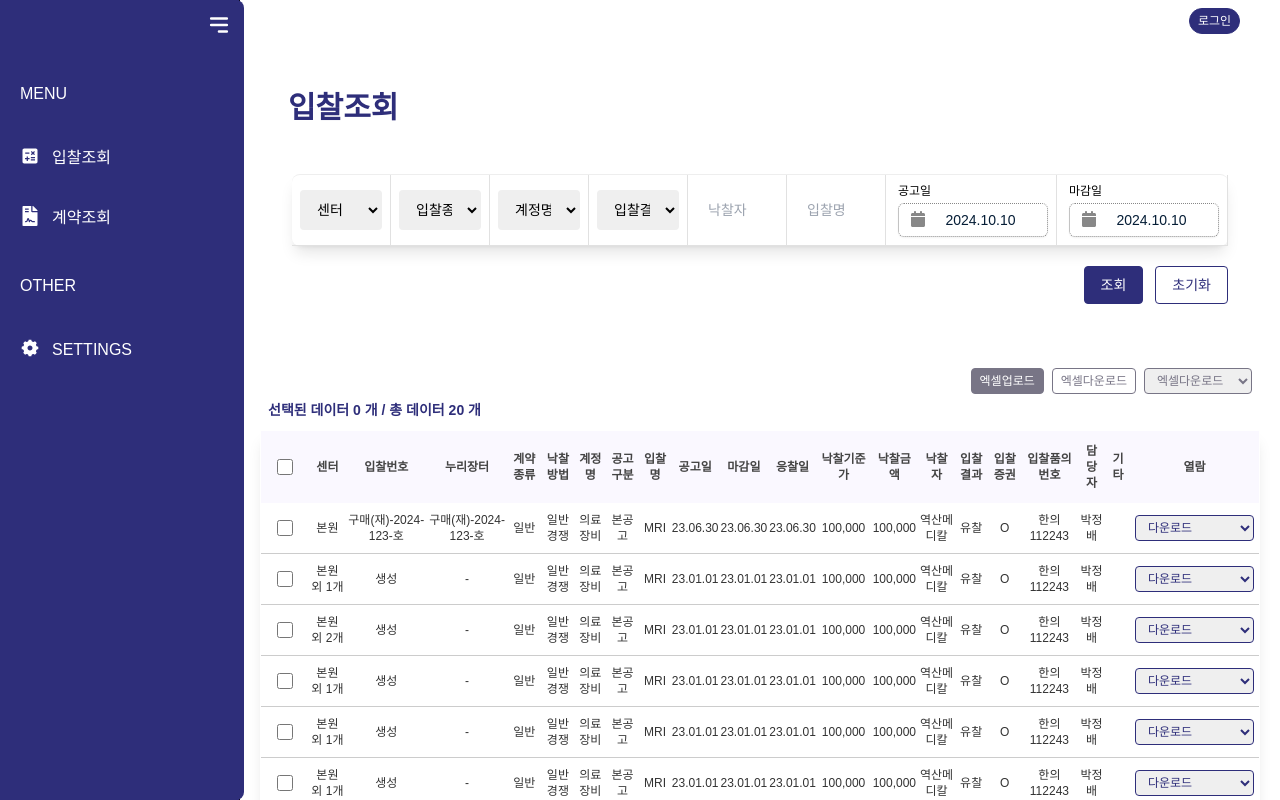
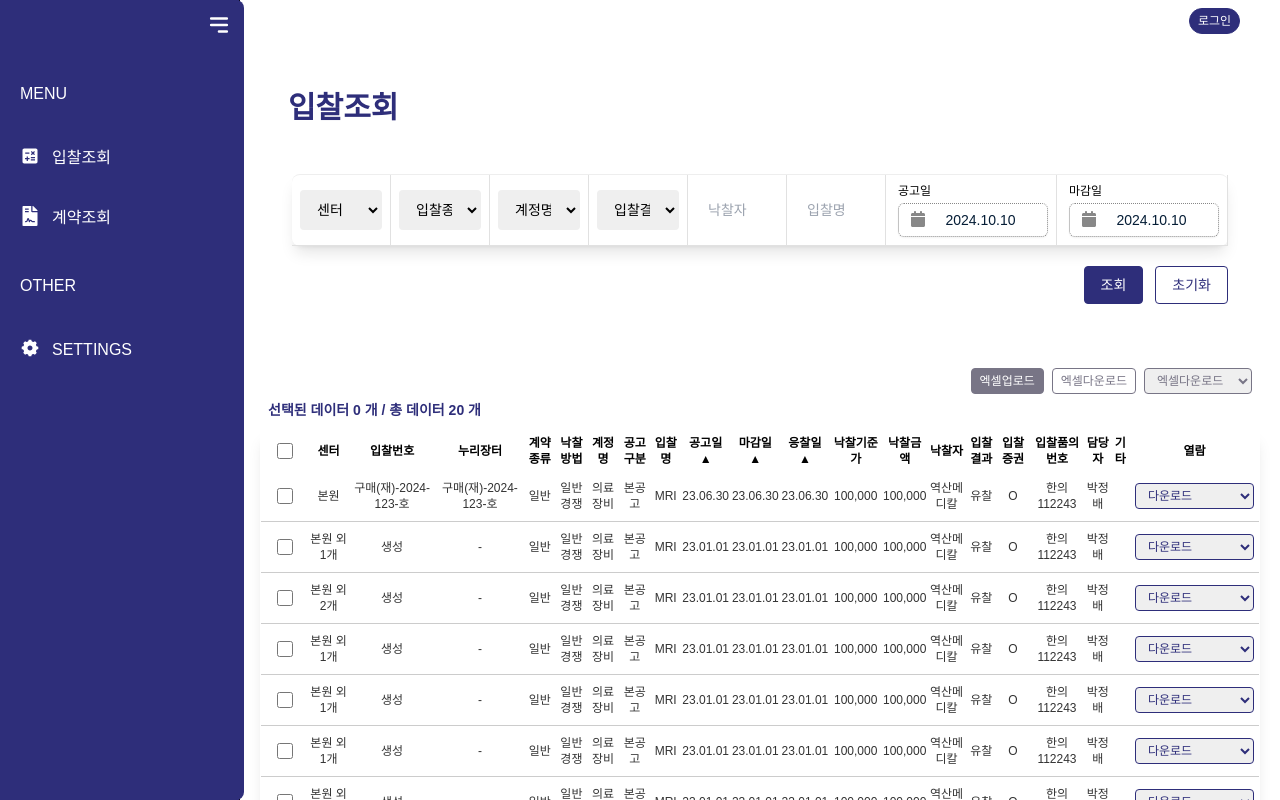
Before and after one commit to Hyeyeon-Ko/pur-ui2, a Next.js app: page /tender in a window 1280 px wide. Built offline with nearby package versions, Linux system fonts and the light colour scheme.

Commit message:
Feat: Table 날짜 sort

```diff
--- a/app/(sidebar)/tender/page.tsx
+++ b/app/(sidebar)/tender/page.tsx
@@ -6,10 +6,19 @@ import Table from "@/components/ui/molecules/table/Table";
 import useExcelFileHandler from "@/hooks/useExcelFileHandler";
 import React, { useState, useCallback } from "react";
 import colors from "@/styles/colors";
-import { data, columns, centerOptions, bidOptions, accountOptions, bidResultOptions } from "@/lib/data";
+import {
+  data,
+  columns,
+  centerOptions,
+  bidOptions,
+  accountOptions,
+  bidResultOptions,
+} from "@/lib/data";
 import FileUploadButton from "@/components/ui/molecules/buttons/FileUploadButton";
 import useFormatHandler from "@/hooks/useFormatHandler";
-import SearchFilter, { FieldConfig } from "@/components/ui/organism/filter/SearchFilter";
+import SearchFilter, {
+  FieldConfig,
+} from "@/components/ui/organism/filter/SearchFilter";
 import PageTitle from "@/components/ui/molecules/titles/PageTitle";
 
 const fieldsConfig: FieldConfig[] = [
@@ -26,9 +35,12 @@ const fieldsConfig: FieldConfig[] = [
 const MenuPage = () => {
   const [downloadOption, setDownloadOption] = useState("");
   const [selectedRows, setSelectedRows] = useState<string[]>([]);
+  const [sorter, setSorter] = useState<{
+    field: string;
+    order: "ascend" | "descend" | undefined;
+  } | null>(null);
 
   const { handleFileUpload, downloadCsv } = useExcelFileHandler();
-
   const { formatCenterData, formatDate, formatCurrency } = useFormatHandler();
 
   const formattedData = data.map((item) => ({
@@ -44,7 +56,6 @@ const MenuPage = () => {
 
   const handleRowSelect = useCallback((selectedRowIds: string[]) => {
     const uniqueSelectedRows = Array.from(new Set(selectedRowIds));
-
     setSelectedRows(uniqueSelectedRows);
   }, []);
 
@@ -171,6 +182,8 @@ const MenuPage = () => {
         }}
         showCheckbox={true}
         pagination={true}
+        sorter={sorter}
+        setSorter={setSorter}
       />
     </div>
   );
--- a/app/layout.tsx
+++ b/app/layout.tsx
@@ -1,6 +1,4 @@
 import type { Metadata } from "next";
-
-// These styles apply to every route in the application
 import "./globals.css";
 
 export const metadata: Metadata = {
--- a/components/ui/molecules/pagination/Pagination.tsx
+++ b/components/ui/molecules/pagination/Pagination.tsx
@@ -31,7 +31,7 @@ const Pagination: React.FC<PaginationProps> = ({
   };
 
   return (
-    <div className="flex items-center justify-center mt-6">
+    <div className="flex items-center justify-center mt-6 py-10">
       <div className="flex items-center gap-2">
         <button
           onClick={() => handlePageChange(1)}
--- a/components/ui/molecules/table/Table.tsx
+++ b/components/ui/molecules/table/Table.tsx
@@ -3,6 +3,7 @@ import Pagination from "../pagination/Pagination";
 import Checkbox from "../../atoms/checkbox/Checkbox";
 import colors from "@/styles/colors";
 import SelectBox from "../../atoms/selectBox/Select";
+
 /**
  * 가로형 테이블 (일반 테이블)
  * 기능1. 체크박스 true/false : showCheckbox ->
@@ -11,6 +12,11 @@ import SelectBox from "../../atoms/selectBox/Select";
  * 기능2. 페이지네이션 true/false : pagination
  */
 type TableType = "default" | "download";
+
+interface Sorter {
+  field: string;
+  order: "ascend" | "descend" | undefined;
+}
 
 interface TableProps {
   customStyle?: CSSProperties;
@@ -22,6 +28,8 @@ interface TableProps {
   onRowSelect?: (selectedRows: string[]) => void;
   onRowDoubleClick?: (row: { [key: string]: string }) => void;
   type?: TableType;
+  sorter?: Sorter | null;
+  setSorter?: React.Dispatch<React.SetStateAction<Sorter | null>>;
 }
 
 const Table: React.FC<TableProps> = ({
@@ -33,11 +41,18 @@ const Table: React.FC<TableProps> = ({
   pagination = false,
   onRowSelect,
   onRowDoubleClick,
+  sorter = null,
+  setSorter,
 }) => {
   const [currentPage, setCurrentPage] = useState(1);
   const totalPages = Math.ceil(data.length / rowsPerPage);
   const [selectedRows, setSelectedRows] = useState<string[]>([]);
   const [downloadOption, setDownloadOption] = useState<string>("");
+
+  const isDate = (value: string) => {
+    const datePattern = /^\d{2}\.\d{2}\.\d{2}$/;
+    return datePattern.test(value.trim());
+  };
 
   useEffect(() => {
     onRowSelect?.(selectedRows);
@@ -45,9 +60,28 @@ const Table: React.FC<TableProps> = ({
 
   const indexOfLastRow = currentPage * rowsPerPage;
   const indexOfFirstRow = indexOfLastRow - rowsPerPage;
+
+  // 정렬된 데이터
+  const sortedData = React.useMemo(() => {
+    const sorted = [...data];
+    if (sorter) {
+      sorted.sort((a, b) => {
+        const aValue = a[sorter.field];
+        const bValue = b[sorter.field];
+        if (sorter.order === "ascend") {
+          return aValue > bValue ? 1 : -1;
+        } else if (sorter.order === "descend") {
+          return aValue < bValue ? 1 : -1;
+        }
+        return 0;
+      });
+    }
+    return sorted;
+  }, [data, sorter]);
+
   const currentData = pagination
-    ? data.slice(indexOfFirstRow, indexOfLastRow)
-    : data;
+    ? sortedData.slice(indexOfFirstRow, indexOfLastRow)
+    : sortedData;
 
   const handleSelectAll = (e: React.ChangeEvent<HTMLInputElement>) => {
     const checked = e.target.checked;
@@ -76,8 +110,6 @@ const Table: React.FC<TableProps> = ({
   };
 
   const renderContent = (row: { [key: string]: any }, column: string) => {
-    const { id } = row;
-
     if (column === "입찰번호" && row["계약번호"]) {
       return (
         <span
@@ -152,13 +184,7 @@ const Table: React.FC<TableProps> = ({
         className="mx-auto rounded-lg shadow-lg border w-[100%]"
       >
         <table className="table-auto text-xs text-left text-gray-500 w-[100%]">
-          <thead
-            style={{
-              backgroundColor: colors.Table_header,
-              color: colors["Grey_Darken-3"],
-            }}
-            className="text-xs uppercase text-center"
-          >
+          <thead>
             <tr>
               {showCheckbox && (
                 <th className="px-4 py-3">
@@ -170,12 +196,36 @@ const Table: React.FC<TableProps> = ({
                 </th>
               )}
               {columns.map((column) => (
-                <th key={column} className="px-1 py-3 font-semibold">
+                <th key={column} className="text-center">
                   {column}
+                  {setSorter && (
+                    <span
+                      className="cursor-pointer"
+                      onClick={() => {
+                        if (sorter?.field === column) {
+                          const newOrder =
+                            sorter.order === "ascend" ? "descend" : "ascend";
+                          setSorter({ field: column, order: newOrder });
+                        } else {
+                          setSorter({ field: column, order: "ascend" });
+                        }
+                      }}
+                    >
+                      {isDate(data[0][column])
+                        ? sorter?.field === column && sorter.order === "ascend"
+                          ? " ▲"
+                          : sorter?.field === column &&
+                            sorter.order === "descend"
+                          ? " ▼"
+                          : " ▲"
+                        : null}
+                    </span>
+                  )}
                 </th>
               ))}
             </tr>
           </thead>
+
           <tbody>
             {currentData.map((row, index) => (
               <tr
--- a/components/ui/organism/filter/SearchFilter.tsx
+++ b/components/ui/organism/filter/SearchFilter.tsx
@@ -15,10 +15,13 @@ export type FieldConfig = {
 
 type SearchFilterProps = {
   fieldsConfig: FieldConfig[];
+  onSearch?: (searchData: { [key: string]: string | Date | undefined }) => void;
 };
 
-const SearchFilter: React.FC<SearchFilterProps> = ({ fieldsConfig }) => {
-  // 날짜 필드의 초기값을 오늘 날짜로 설정
+const SearchFilter: React.FC<SearchFilterProps> = ({
+  fieldsConfig,
+  onSearch,
+}) => {
   const [searchData, setSearchData] = useState<{
     [key: string]: string | Date | undefined;
   }>(
@@ -44,7 +47,7 @@ const SearchFilter: React.FC<SearchFilterProps> = ({ fieldsConfig }) => {
   };
 
   const handleSearch = () => {
-    console.log(searchData);
+    onSearch(searchData);
   };
 
   const renderField = (field: FieldConfig) => {
```
